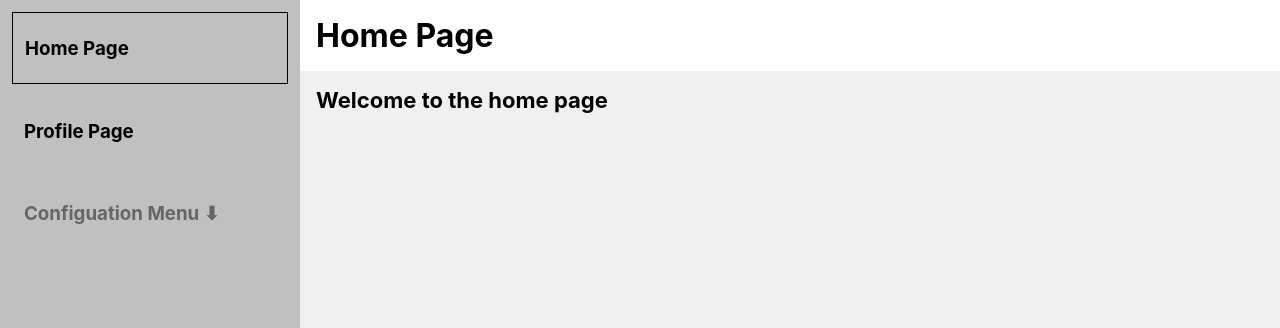
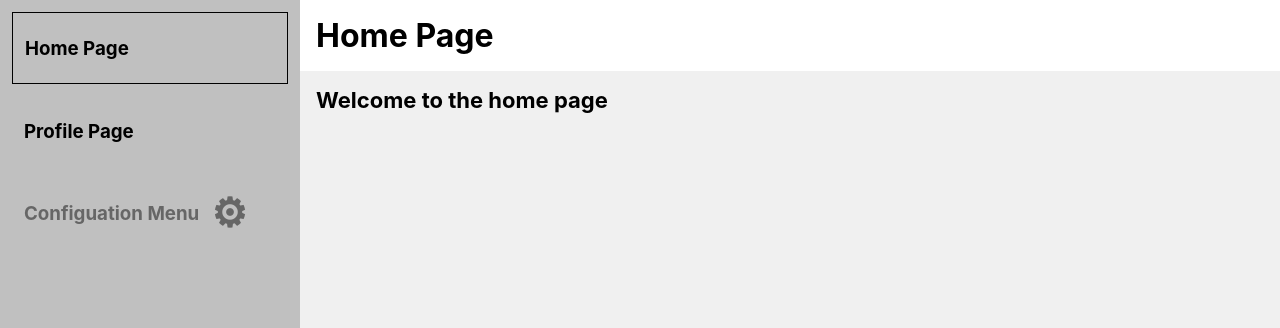
Before and after one commit to neilgamb/react-nested-drawer-poc, a React (Create React App) app: page / in a window 1280 px wide. Shown: the top 328 px of the page. Built offline with nearby package versions, Linux system fonts and the light colour scheme.

Commit message:
some styling

```diff
--- a/src/App.css
+++ b/src/App.css
@@ -82,14 +82,32 @@ h1 {
   border: 1px solid black;
 }
 
+.nav-menu-item-container.sub-option.selected {
+  border: none;
+}
+
+.nav-menu-item-container.sub-option:hover {
+  border: none;
+}
+
 .nav-menu-item-container:hover {
-  border: 1px solid black;
+  opacity: 0.5;
   cursor: pointer;
   box-sizing: border-box;
 }
 
-.config-menu {
+.config-menu-container {
+  display: flex;
+  flex-direction: row;
+  align-items: center;
   color: #666;
+}
+
+.config-menu-icon {
+  font-size: 40px;
+  margin-left: 12px;
+  position: relative;
+  bottom: 1px;
 }
 
 .go-back {
--- a/src/App.js
+++ b/src/App.js
@@ -92,10 +92,13 @@ function Layout({ children }) {
             }
           })}
           <div
-            className={`nav-menu-item-container`}
+            className={`nav-menu-item-container sub-option`}
             onClick={() => setIsSecondaryMenuOpen(true)}
           >
-            <h3 className="config-menu">Configuation Menu ⬇</h3>
+            <div className="config-menu-container">
+              <h3>Configuation Menu </h3>
+              <h3 className="config-menu-icon">⚙</h3>
+            </div>
           </div>
         </div>
         <div
@@ -106,7 +109,7 @@ function Layout({ children }) {
           }`}
         >
           <div
-            className={`nav-menu-item-container`}
+            className={`nav-menu-item-container sub-option`}
             onClick={() => setIsSecondaryMenuOpen(false)}
           >
             <h3 className="go-back">⬅ Go back</h3>
```
